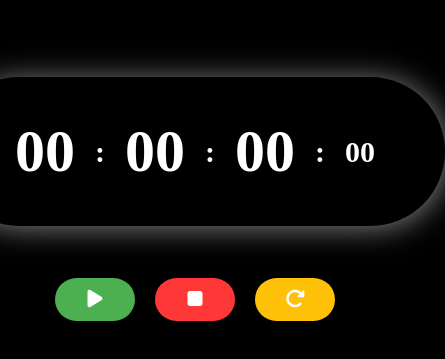
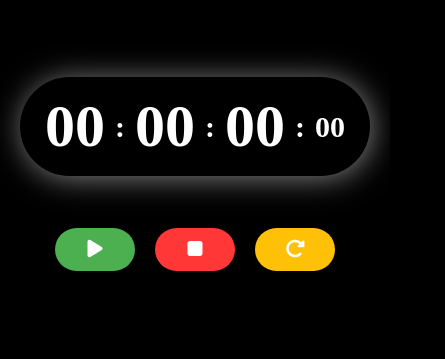
Before and after one commit to jawadbutt861/STOPWATCH, a plain HTML site: page index.html in a window 390 px wide. Shown: the part 111-470 px from the top of the page, 445 px wide, since content can reach past the window. Drawn offline with Linux system fonts and the light colour scheme.

Commit message:
completed

```diff
--- a/style.css
+++ b/style.css
@@ -68,3 +68,19 @@ span{
 body{
     background-color: black;
 }
+
+@media(max-width:530px){
+  .heading{
+    width: 300px;
+    padding: 40px;
+    gap: 15px;
+  }
+}
+
+@media(max-width:450px){
+  .heading{
+    width: 320px;
+    padding: 15px;
+    gap: 10px;
+  }
+}
```
